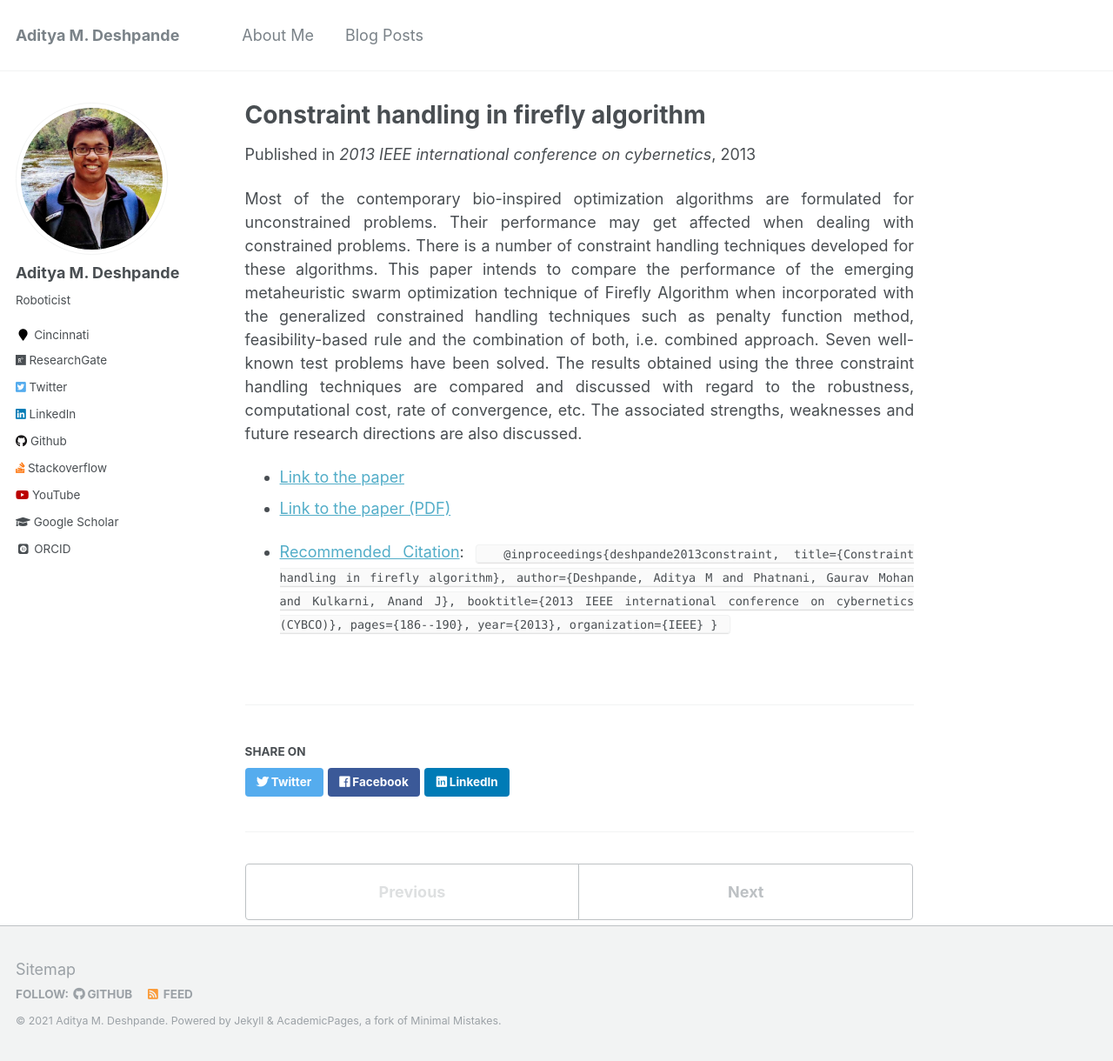
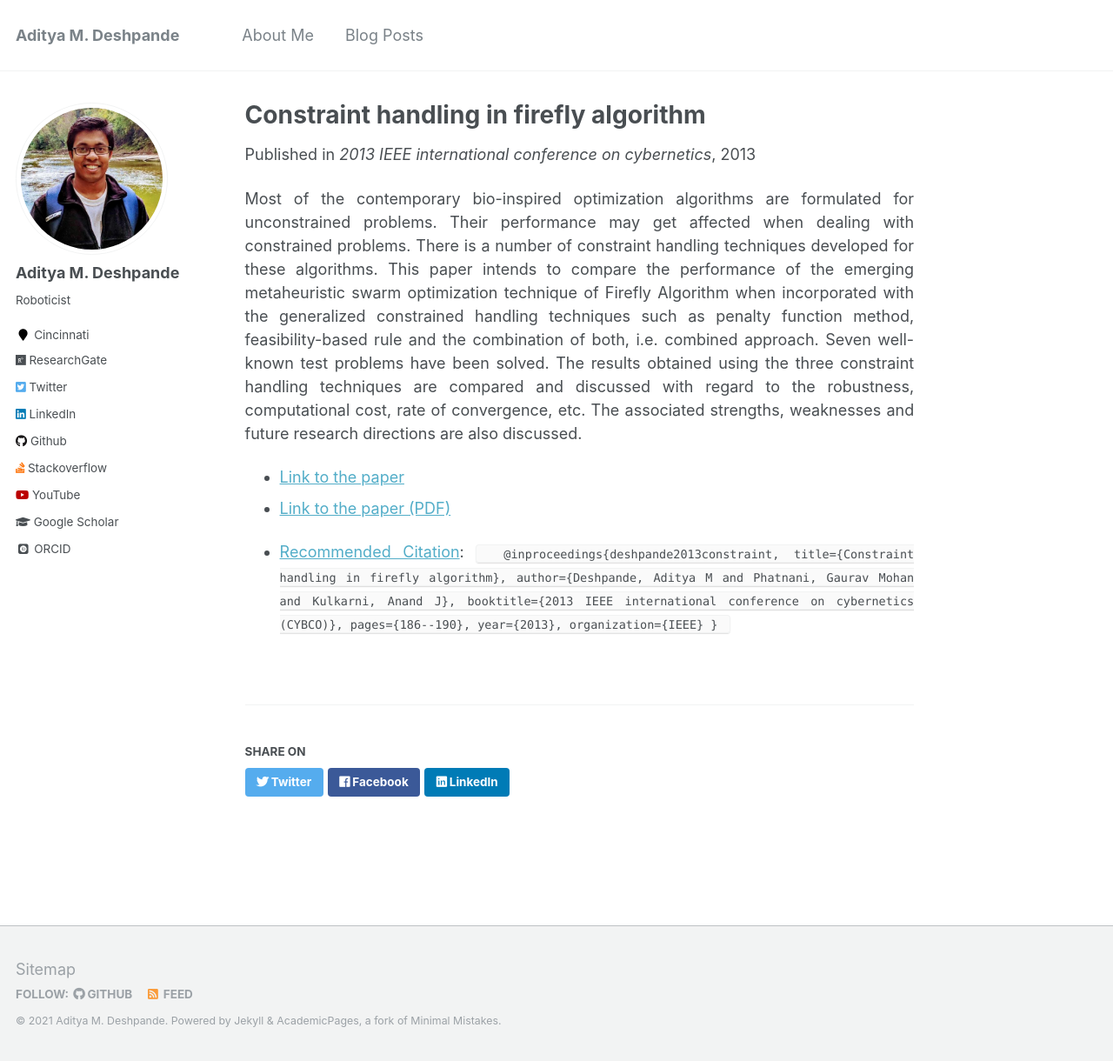
Before and after one commit to adipandas/adipandas.github.io, a Jekyll site: the page built from _publications/2013-06-13-firefly.md, in a window 1280 px wide and 1220 px high. Shown: the whole window at 87% size. Built offline with Jekyll 4.4.1, drawn with Linux system fonts in a browser that asks for light colours; some web fonts are replaced.

Commit message:
Update single.html

```diff
--- a/_layouts/single.html
+++ b/_layouts/single.html
@@ -68,7 +68,7 @@ layout: default
 
       {% if page.share %}{% include social-share.html %}{% endif %}
 
-      {% include post_pagination.html %}
+      <!--{% include post_pagination.html %}-->
     </div>
 
     {% if site.comments.provider and page.comments %}
```
